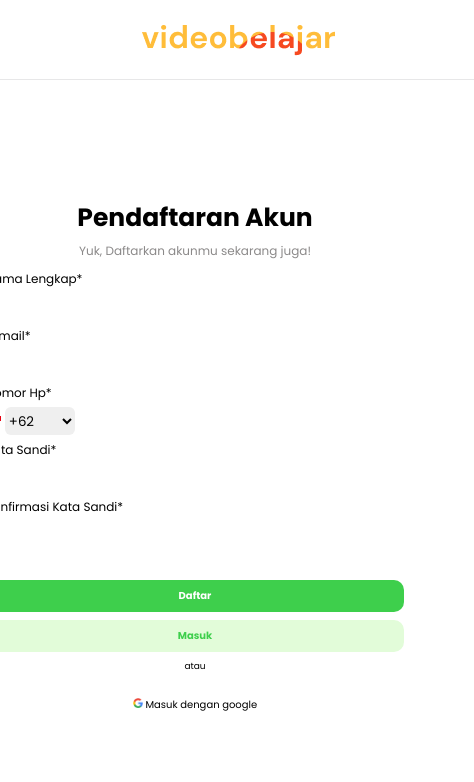
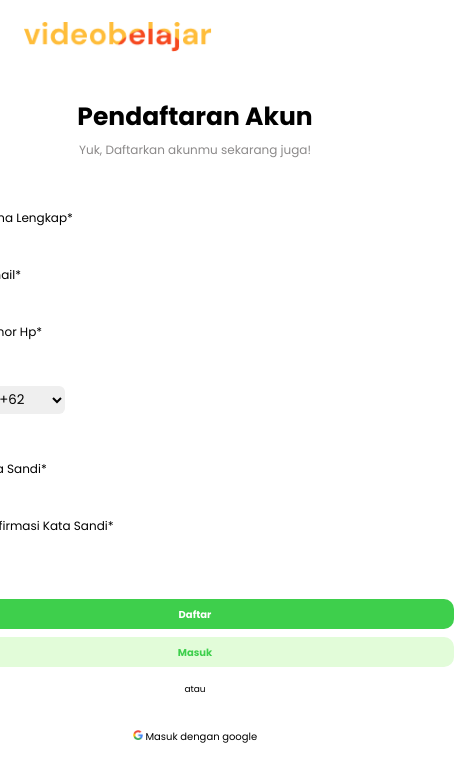
Before and after one commit to AD-iT448/AppVideoBelajar, a plain HTML site: page reqister.html in a window 390 px wide. Shown: the whole page, 474 px wide, since content can reach past the window. Drawn offline with Linux system fonts and the light colour scheme.

Commit message:
Responsive Register page

```diff
--- a/css/register.css
+++ b/css/register.css
@@ -10,6 +10,7 @@
 body{
     background-color: rgb(255, 255, 255);
     background-attachment: fixed;
+    width: 100%;
     overflow: hidden;
 }
 
@@ -17,36 +18,47 @@
     display: flex;
     justify-content: center;
     align-items: center;
-    min-height: 110vh;
+    min-height: 992px;
 }
 .nav{
-   position: fixed;
+    position: fixed;
    top: 0;
-   display: flex;
-   justify-content: space-between;
+   display: block;
    width: 100%;
-   height: 100%;
-   line-height: 100px;
-   background: linear-gradient(rgba(39, 39, 39, 0.6)) ;
-   border: 0px 0px 1px 0px;
+   height: 15%;
+   overflow: hidden;
+
 }
 
-.nav-logo{
-    font-size: 25px;
-    font-weight: 600;
+.nav .logo-container{
+    width: 237px;
+    height: 56px;
+    display: flex;
+    justify-content: center;
+    align-items: center;
+    gap: 60px;
+    margin :24px 80px;
 }
 
-.form-box{
+.nav .logo-container .logo{
+    height: 30px;
+    top: 13px;
+    left: 22px;
+}
+
+/* .form-box{
     position: fixed;
     display: flex;
     align-items: center;
     width: 512px;
     height: 420px;
     background: rgb(255, 255, 255);
-}
+} */
 
-.register-container{
-    width: 300px;
+.form-register{
+    margin-top: 20px;
+    width: 590px;
+    height: 893px;
     display: flex;
     flex-direction: column;
     transition: .5s ease-in-out;
@@ -70,15 +82,17 @@
     display: flex;
     justify-content: center;
     align-items: center;
-    width: 518px;
-    height: 442px;
-    gap: 24px;
+    width: 590px;
+    height: 893px;
+    gap: 36px;
     opacity: 0px;
 
 }
 
-.form-register{
-    gap: 10px;
+.form-box .register{
+    width: 590px;
+    height: 893px;
+    padding-top: 48px;
 }
 
 .input-field{
@@ -120,8 +134,8 @@
         padding: 8px;
         text-align: center;
         cursor: pointer;
-        width: Fixed (518px)px;
-        height: Hug (30px)px;
+        width: 518px;
+        height: 30px;
         gap: 0px;
         border-radius: 10px;
         opacity: 0px;
@@ -158,8 +172,8 @@
     padding: 8px;
     text-align: center;
     cursor: pointer;
-    width: Fixed (518px)px;
-    height: Hug (30px)px;
+    width: 518px;
+    height: 30px;
     gap: 0px;
     border-radius: 10px;
     opacity: 0px;
@@ -179,6 +193,8 @@
     justify-content: center;
     align-items: center;
     margin-top: 8px;
+    width: 518px;
+    height: 30px;
 }
 
 .button-google img{
@@ -205,8 +221,8 @@
     text-align: center;
     cursor: pointer;
     margin-top: 8px;
-    width: Hug (197px)px;
-    height: Hug (22px)px;
+    width: 518px;
+    height: 30px;
     gap: 8px;
     opacity: 0px;
 
@@ -317,3 +333,205 @@
     width: 70px;
     height: 28px;
 }
+
+
+
+ /* Aturan CSS untuk layar kecil (ponsel) */
+ @media (min-height: 680px), screen and (orientation: portrait) {
+    *{
+        margin: 0;
+        padding: 0;
+        box-sizing: border-box;
+        font-family: 'Poppins',sans-serif;
+    }
+    body {
+        background-color: rgb(255, 255, 255);
+        background-attachment: fixed;
+        overflow: hidden;
+    }
+
+    .wrapper{
+        display: flex;
+        justify-content: center;
+        align-items: center;
+        min-height: 992px;
+    }
+    .nav{
+        position: fixed;
+       display: flex;
+       justify-content: center;
+       align-items: center;
+       width: 100%;
+       height: 74px;
+       overflow: hidden;
+    }
+    .nav .logo-container{
+        width: 237px;
+        height: 56px;
+        display: flex;
+        gap: 60px;
+        margin-right: 60%;
+    }
+    .nav .logo-container .logo{
+        height: 30px;
+        top: 13px;
+        left: 22px;
+    }
+
+    .form-box{
+        display: flex;
+        justify-content: center;
+        align-items: center;
+        width: 100%;
+        height: 866px;
+        gap: 24px;
+        opacity: 0px;
+    }
+
+    .form-box .form-register{
+        width: 100%;
+        height: 750px;
+        padding: 20px;
+    }
+
+    .input-field{
+    width: 100%;
+    height: 32px;
+    padding: 4px 40px;
+    gap: 20px;
+    opacity: 0px;
+    border: 1px;
+    border-radius: 6px;
+
+    display: flex;
+    justify-content: center;
+    align-items: center;
+}
+
+
+
+.input-box label{
+    color: black;
+    font-size: 12px;
+    padding: 40px;
+}
+
+.input-box a{
+    font-family: 'DM Sans';
+    font-size: 16px;
+    font-weight: 500;
+    line-height: 22.4px;
+    letter-spacing: 0.2px;
+    text-align: center;
+    float: right;
+}
+
+.indonesia-icon{
+    background: url(../IMG/Indonesia.png);
+    width: 24px;
+    height: 24px;
+    border: 15px;
+    margin-right: 5px;
+    border-radius: 4px;
+    display: inline-block;
+    padding: 5px 5px;
+
+}
+
+
+.phone-container{
+    height:32px;
+    justify-content: left;
+    display: flex;
+
+}
+
+.phone-box img{
+    width: 10px;
+    height: 10px;
+    border: 1px;
+    font-family: DM Sans;
+    font-size: 16px;
+    font-weight: 700;
+    line-height: 22.4px;
+    letter-spacing: 0.2px;
+    text-align: left;
+    text-decoration: none;
+
+}
+.phone-box{
+    background-color:#ffffff;
+    border-radius: 5px;
+    font-weight: bold;
+    font-size: 10px;
+    font-family: monospace;
+    color: #000000;
+    justify-content: left;
+    cursor: pointer;
+    display: flex;
+    border: 1px;
+    padding: 40px;
+
+
+
+}
+
+.phone-box a{
+    text-decoration: none;
+    padding: 3px 5px;
+    color: black;
+    font-weight: normal;
+}
+
+.phone-select{
+    border: 1px;
+    border-radius: 6px;
+    width: 70px;
+    height: 28px;
+}
+
+}
+
+/* @media (min-height: 320px), screen and (orientation: portrait) {
+    *{
+        margin: 0;
+        padding: 0;
+        box-sizing: border-box;
+        font-family: 'Poppins',sans-serif;
+    }
+    body {
+        background-color: rgb(255, 255, 255);
+        background-attachment: fixed;
+        overflow: hidden;
+    }
+    .nav{
+        position: fixed;
+       display: flex;
+       justify-content: center;
+       align-items: center;
+       width: 100%;
+       height: 74px;
+       overflow: hidden;
+    }
+    .nav .logo-container{
+        width: 237px;
+        height: 56px;
+        display: flex;
+        gap: 60px;
+        margin-right: 60%;
+    }
+    .nav .logo-container .logo{
+        height: 30px;
+        top: 13px;
+        left: 22px;
+    }
+
+    .form-box{
+        position: fixed;
+        display: flex;
+        align-items: center;
+        width: 320px;
+        /* background: rgb(255, 255, 255); */
+    /* }
+
+}  */
--- a/css/style.css
+++ b/css/style.css
@@ -238,7 +238,7 @@
 }
 
  /* Aturan CSS untuk layar kecil (ponsel) */
-@media screen and (max-width: 640px) {
+ @media (min-height: 680px), screen and (orientation: portrait) {
     *{
         margin: 0;
         padding: 0;
--- a/reqister.html
+++ b/reqister.html
@@ -8,12 +8,12 @@
 </head>
 <body>
     <!-- Navigasi LOGO -->
-   <div class="wrapper">
-    <nav class="nav">
-        <div class="nav-logo">
-            <img src="IMG/Navigation.png" alt="">
-        </div>
-    </nav>
+    <div class="wrapper">
+        <nav class="nav">
+            <div class="logo-container">
+                <img class="logo" src="IMG/icon/Logo.png" alt="">
+            </div>
+        </nav>
 
 <!-- AKHIR DARI NAVIGASI LOGO -->
 <!-- FROM BOX -->
```
Also changed, not shown: beranda.html (+5 -6 lines).
